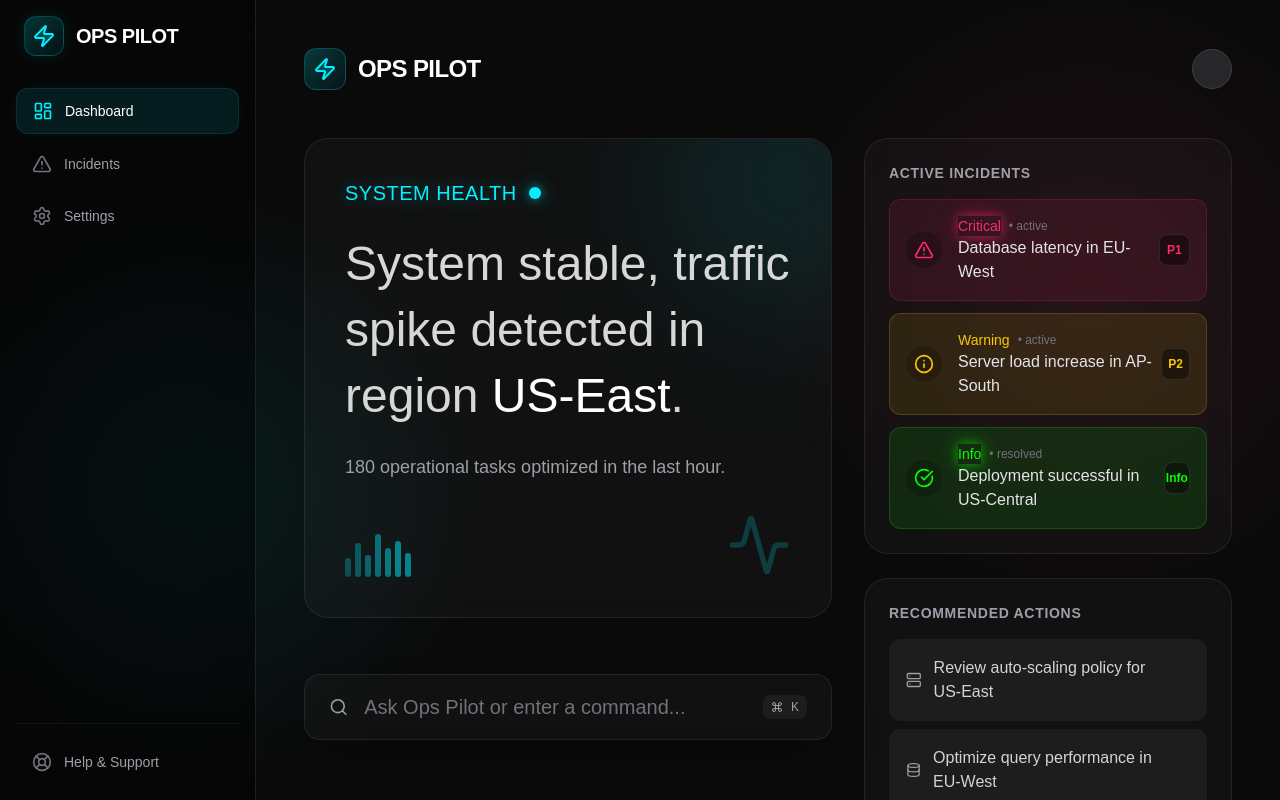
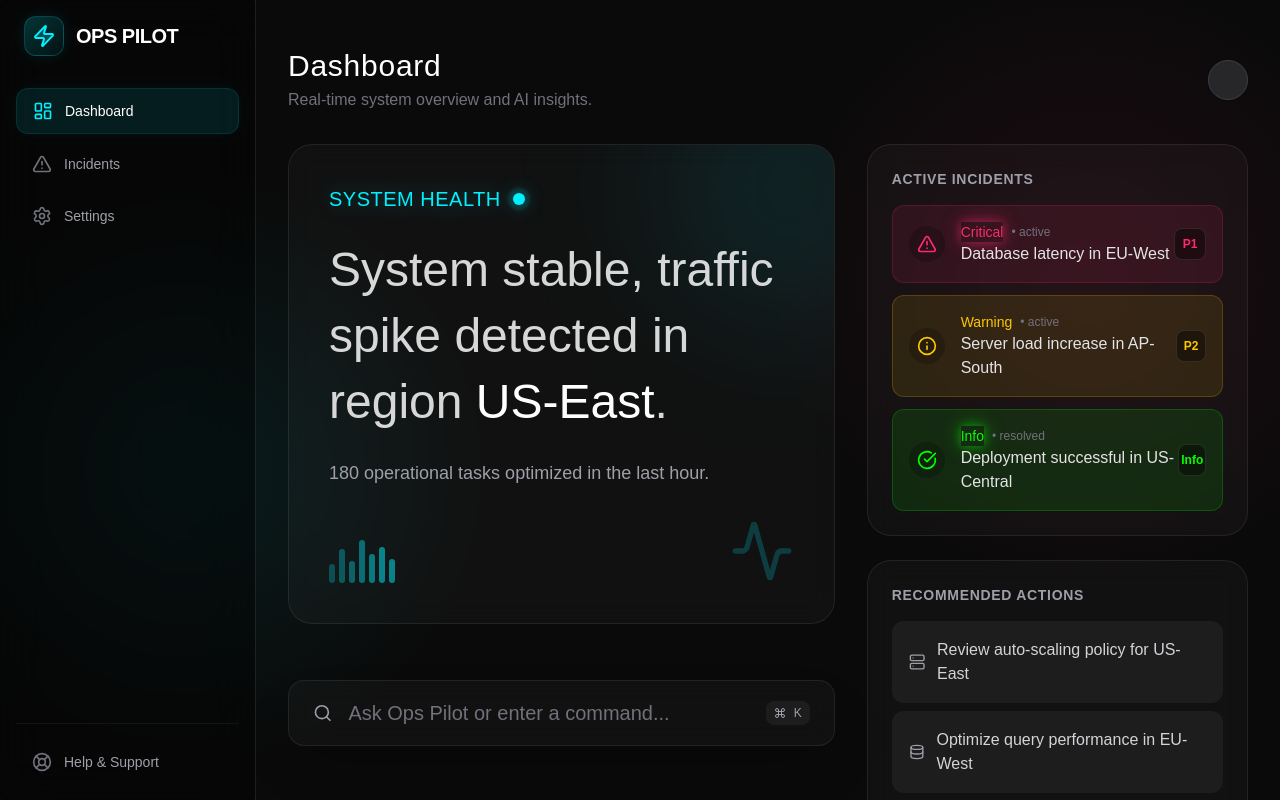
Before and after one commit to itssunnyfunny/Ops-Pilot, a Next.js app: page /dashboard in a window 1280 px wide. Shown: the top 800 px of the page. Built offline with nearby package versions, Linux system fonts and the light colour scheme.

Commit message:
added changes to the dashboard page

```diff
--- a/app/(app)/dashboard/page.tsx
+++ b/app/(app)/dashboard/page.tsx
@@ -2,20 +2,19 @@ import { SystemHealth } from "@/components/dashboard/summary-panel";
 import { ActiveIncidents } from "@/components/dashboard/incidents-table";
 import { RecommendedActions } from "@/components/dashboard/action-list";
 import { CommandBar } from "@/components/dashboard/command-bar";
-import { Zap } from "lucide-react";
 
 export default function Dashboard() {
     return (
-        <div className="min-h-screen p-6 md:p-12 max-w-7xl mx-auto flex flex-col justify-center">
-            {/* Header */}
-            <header className="mb-12 flex items-center justify-between">
-                <div className="flex items-center gap-3">
-                    <div className="p-2 bg-gradient-to-br from-accent-blue/20 to-accent-blue/5 rounded-xl border border-accent-blue/20">
-                        <Zap className="text-accent-blue fill-accent-blue/20" />
-                    </div>
-                    <h1 className="text-2xl font-bold tracking-tight text-white">
-                        OPS PILOT
-                    </h1>
+        <div className="min-h-screen p-8 max-w-[1600px] mx-auto flex flex-col pt-12">
+            {/* Page Title & User (Optional Top Bar placeholder) */}
+            <header className="mb-8 flex items-center justify-between">
+                <div>
+                    <h2 className="text-3xl font-light text-white tracking-wide">
+                        Dashboard
+                    </h2>
+                    <p className="text-zinc-500 mt-1">
+                        Real-time system overview and AI insights.
+                    </p>
                 </div>
                 <div className="h-10 w-10 rounded-full bg-zinc-800 border border-zinc-700 hover:border-zinc-500 transition-colors cursor-pointer" />
             </header>
```
